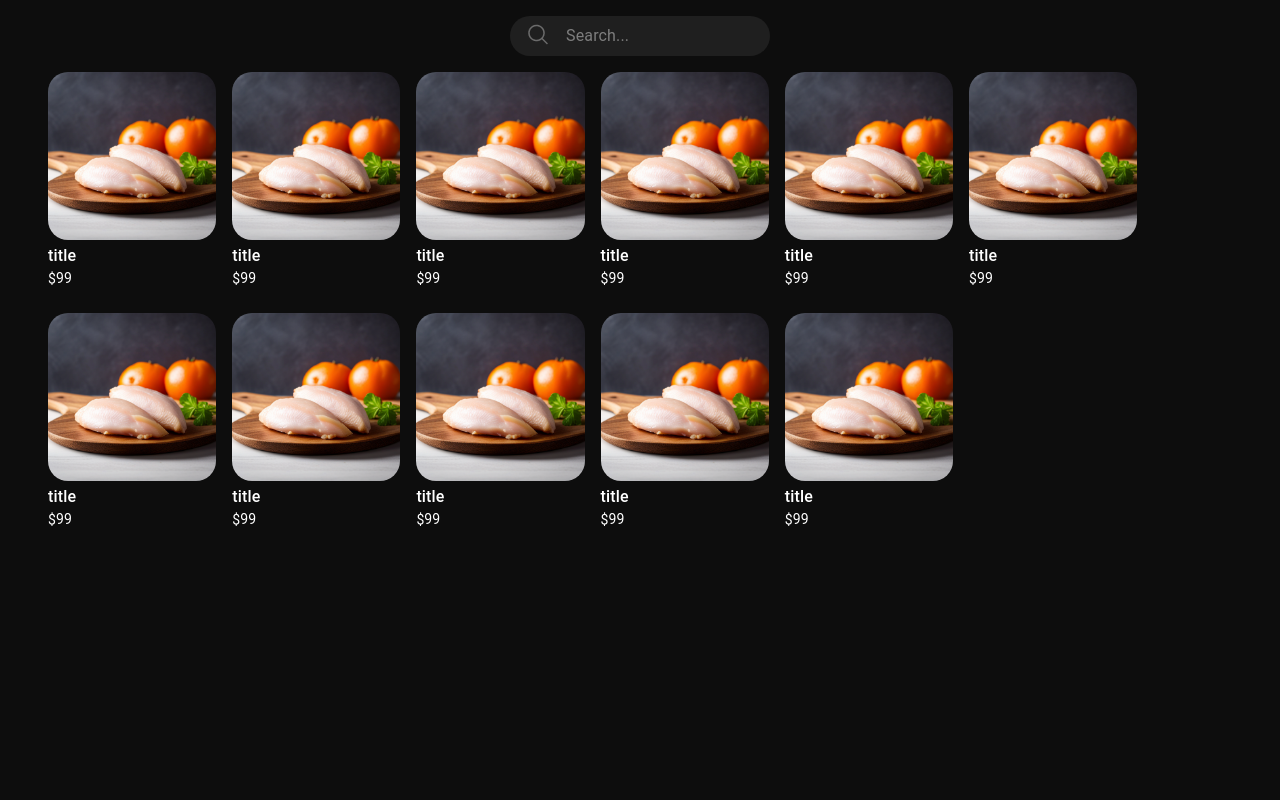
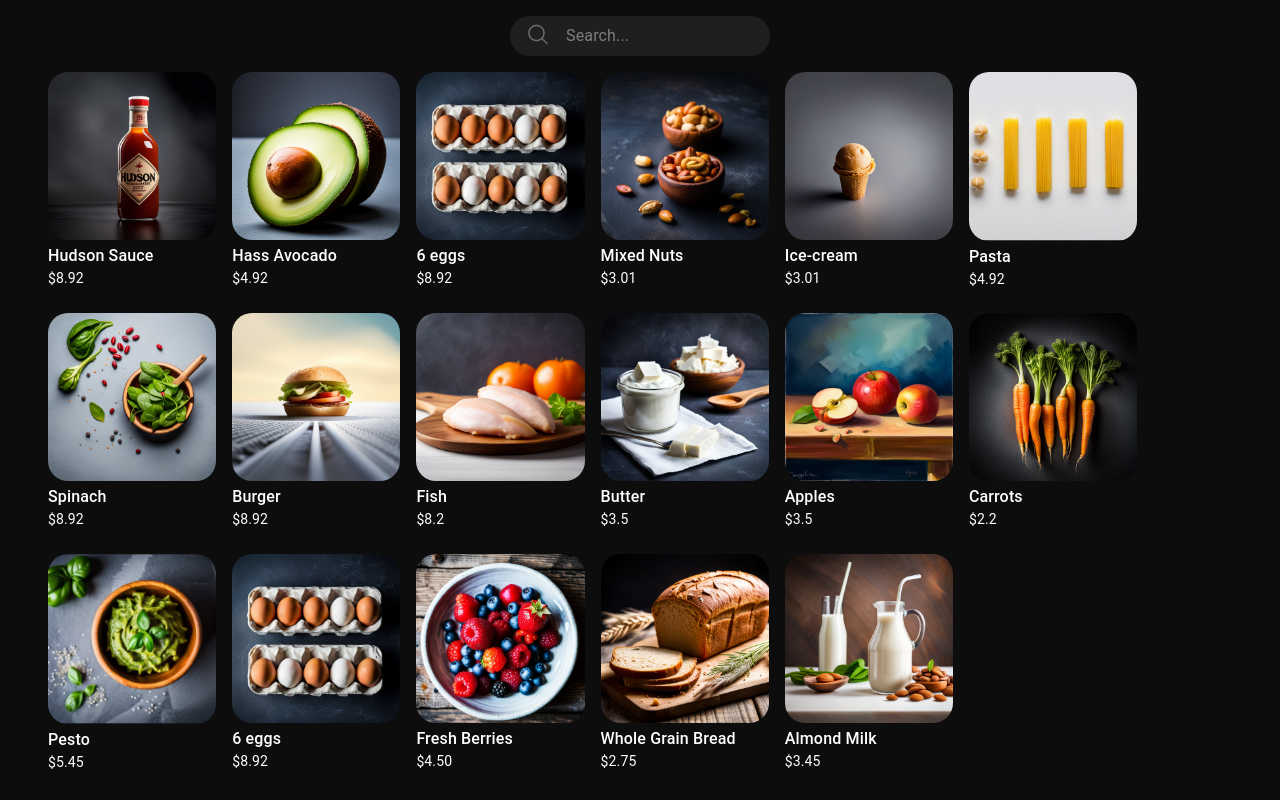
Before and after one commit to mrnitj/Lazarot_Grocery, a React (Vite) app: page /products in a window 1280 px wide. Built offline with nearby package versions, Linux system fonts and the light colour scheme.

Commit message:
feat: added products

```diff
--- a/src/components/User/Products/ProductCard.jsx
+++ b/src/components/User/Products/ProductCard.jsx
@@ -9,11 +9,10 @@ import { Box, Card, Grid, InputBase, Typography, styled } from "@mui/material";
 
 const MainContainer = styled(Box)(({ theme }) => ({
     padding: "1rem 0",
-    display:'flex',
-    flexDirection:'column',
-    gap:'1rem'
-
-
+    display: "flex",
+    flexDirection: "column",
+    gap: "1rem",
+    zIndex: 1,
 }));
 // const SubContainer = styled(Box)(({theme})=>({}))
 // const GridContainer = styled(Grid)(({theme})=>({}))
@@ -62,12 +61,13 @@ const Search = styled(Box)(({ theme }) => ({
     alignItems: "center",
     gap: "1rem",
     padding: "0 1rem",
-    margin:'0 auto',
-    zIndex:1,
-
+    margin: "0 auto",
+    zIndex: 1,
 }));
 
-const ProductCard = () => {
+const ProductCard = ({ productDatas }) => {
+    console.log("productz", productDatas);
+
     return (
         <MainContainer>
             <Search>
@@ -77,61 +77,13 @@ const ProductCard = () => {
                 <InputBase placeholder="Search..." />
             </Search>
             <Cards>
-                <ProductCards>
-                    <img src={fish} alt="" style={{ width: "100%", borderRadius: "20px" }} />
-                    <CardTitle>title</CardTitle>
-                    <CardPrice>$99</CardPrice>
-                </ProductCards>
-                <ProductCards>
-                    <img src={fish} alt="" style={{ width: "100%", borderRadius: "20px" }} />
-                    <CardTitle>title</CardTitle>
-                    <CardPrice>$99</CardPrice>
-                </ProductCards>
-                <ProductCards>
-                    <img src={fish} alt="" style={{ width: "100%", borderRadius: "20px" }} />
-                    <CardTitle>title</CardTitle>
-                    <CardPrice>$99</CardPrice>
-                </ProductCards>
-                <ProductCards>
-                    <img src={fish} alt="" style={{ width: "100%", borderRadius: "20px" }} />
-                    <CardTitle>title</CardTitle>
-                    <CardPrice>$99</CardPrice>
-                </ProductCards>
-                <ProductCards>
-                    <img src={fish} alt="" style={{ width: "100%", borderRadius: "20px" }} />
-                    <CardTitle>title</CardTitle>
-                    <CardPrice>$99</CardPrice>
-                </ProductCards>
-                <ProductCards>
-                    <img src={fish} alt="" style={{ width: "100%", borderRadius: "20px" }} />
-                    <CardTitle>title</CardTitle>
-                    <CardPrice>$99</CardPrice>
-                </ProductCards>
-                <ProductCards>
-                    <img src={fish} alt="" style={{ width: "100%", borderRadius: "20px" }} />
-                    <CardTitle>title</CardTitle>
-                    <CardPrice>$99</CardPrice>
-                </ProductCards>
-                <ProductCards>
-                    <img src={fish} alt="" style={{ width: "100%", borderRadius: "20px" }} />
-                    <CardTitle>title</CardTitle>
-                    <CardPrice>$99</CardPrice>
-                </ProductCards>
-                <ProductCards>
-                    <img src={fish} alt="" style={{ width: "100%", borderRadius: "20px" }} />
-                    <CardTitle>title</CardTitle>
-                    <CardPrice>$99</CardPrice>
-                </ProductCards>
-                <ProductCards>
-                    <img src={fish} alt="" style={{ width: "100%", borderRadius: "20px" }} />
-                    <CardTitle>title</CardTitle>
-                    <CardPrice>$99</CardPrice>
-                </ProductCards>
-                <ProductCards>
-                    <img src={fish} alt="" style={{ width: "100%", borderRadius: "20px" }} />
-                    <CardTitle>title</CardTitle>
-                    <CardPrice>$99</CardPrice>
-                </ProductCards>
+                {productDatas.map((item) => (
+                    <ProductCards key={item.id}>
+                        <img src={item.image} alt="" style={{ width: "100%", borderRadius: "20px" }} />
+                        <CardTitle>{item.title}</CardTitle>
+                        <CardPrice>{item.price}</CardPrice>
+                    </ProductCards>
+                ))}
             </Cards>
         </MainContainer>
     );
--- a/src/components/User/datas/imageDatas.js
+++ b/src/components/User/datas/imageDatas.js
@@ -19,49 +19,49 @@ import almondmilk from "../../../assets/User/products/newArrivals/almondmilk.png
 
 export const AutoslideImages = [
     {
-        id: 1,
+        id: Math.random() + Date.now(),
         image: hudsonsauce,
         title: "Hudson Sauce",
         price: "$8.92",
     },
     {
-        id: 2,
+        id: Math.random() + Date.now(),
         image: avacado,
         title: "Hass Avocado",
         price: "$4.92",
     },
     {
-        id: 3,
+        id: Math.random() + Date.now(),
         image: eggs,
         title: "6 eggs",
         price: "$8.92",
     },
     {
-        id: 4,
+        id: Math.random() + Date.now(),
         image: mixednuts,
         title: "Mixed Nuts",
         price: "$3.01",
     },
     {
-        id: 5,
+        id: Math.random() + Date.now(),
         image: ice_cream,
         title: "Ice-cream",
         price: "$3.01",
     },
     {
-        id: 6,
+        id: Math.random() + Date.now(),
         image: pasta,
         title: "Pasta",
         price: "$4.92",
     },
     {
-        id: 7,
+        id: Math.random() + Date.now(),
         image: spinach,
         title: "Spinach",
         price: "$8.92",
     },
     {
-        id: 8,
+        id: Math.random() + Date.now(),
         image: burger,
         title: "Burger",
         price: "$8.92",
@@ -70,25 +70,25 @@ export const AutoslideImages = [
 
 export const NewArrivalsDatas = [
     {
-        id: 1,
+        id: Math.random() + Date.now(),
         img1: fish,
         img2: butter,
         img3: apple,
     },
     {
-        id: 2,
+        id: Math.random() + Date.now(),
         img1: carrots,
         img2: pesto,
         img3: eggs,
     },
     {
-        id: 3,
+        id: Math.random() + Date.now(),
         img1: berries,
         img2: breads,
         img3: almondmilk,
     },
     {
-        id: 4,
+        id: Math.random() + Date.now(),
         img1: berries,
         img2: breads,
         img3: almondmilk,
@@ -96,56 +96,56 @@ export const NewArrivalsDatas = [
 ];
 export const NewArrivalsDatasMobile = [
     {
-        id: 1,
+        id: Math.random() + Date.now(),
         image: fish,
         title: "Fish",
         price: "$8.2",
     },
     {
-        id: 2,
+        id: Math.random() + Date.now(),
         image: butter,
         title: "Butter",
         price: "$3.5",
     },
     {
-        id: 3,
+        id: Math.random() + Date.now(),
         image: apple,
         title: "Apples",
         price: "$3.5",
     },
     {
-        id: 4,
+        id: Math.random() + Date.now(),
         image: carrots,
         title: "Carrots",
         price: "$2.2",
     },
     {
-        id: 5,
+        id: Math.random() + Date.now(),
         image: pesto,
         title: "Pesto",
         price: "$5.45",
     },
     {
-        id: 6,
+        id: Math.random() + Date.now(),
         image: eggs,
         title: "6 eggs",
         price: "$8.92",
     },
     {
-        id: 7,
+        id: Math.random() + Date.now(),
         image: berries,
         title: "Fresh Berries",
         price: "$4.50",
     },
 
     {
-        id: 8,
+        id: Math.random() + Date.now(),
         image: breads,
         title: "Whole Grain Bread",
         price: "$2.75",
     },
     {
-        id: 9,
+        id: Math.random() + Date.now(),
         image: almondmilk,
         title: "Almond Milk",
         price: "$3.45",
@@ -153,3 +153,5 @@ export const NewArrivalsDatasMobile = [
 
 
 ];
+
+export const productDatas = [...AutoslideImages,...NewArrivalsDatasMobile]
--- a/src/components/root/SidebarComp.jsx
+++ b/src/components/root/SidebarComp.jsx
@@ -85,7 +85,7 @@ export default function SidebarComp() {
 
     return (
         <>
-            <Box sx={{ position: "sticky", top: "0" }}>
+            <Box sx={{ position: "sticky", top: "0",zIndex:99 }}>
                 <NavbarComp />
             </Box>
             <Box sx={{ display: "flex", width: "100%", height: "auto" }}>
--- a/src/pages/User/Products.jsx
+++ b/src/pages/User/Products.jsx
@@ -2,15 +2,18 @@ import { Box, styled } from "@mui/material";
 import React from "react";
 import ProductCard from "../../components/User/Products/ProductCard";
 import NavbarForSinglePage from "../../components/root/NavbarForSinglePage";
+import { productDatas } from "../../components/User/datas/imageDatas";
 const MainContainer = styled(Box)(({ theme }) => ({}));
 const SubContainer = styled(Box)(({ theme }) => ({}));
+
 const Products = () => {
+
     return (
         <MainContainer>
-           <Box sx={{ position: "sticky", top: "0",display: { xs: "block", md: "none" }, zIndex:2 }}>
+            <Box sx={{ position: "sticky", top: "0", display: { xs: "block", md: "none" }, zIndex: 9 }}>
                 <NavbarForSinglePage />
             </Box>
-            <ProductCard />
+            <ProductCard productDatas={productDatas}/>
         </MainContainer>
     );
 };
```
